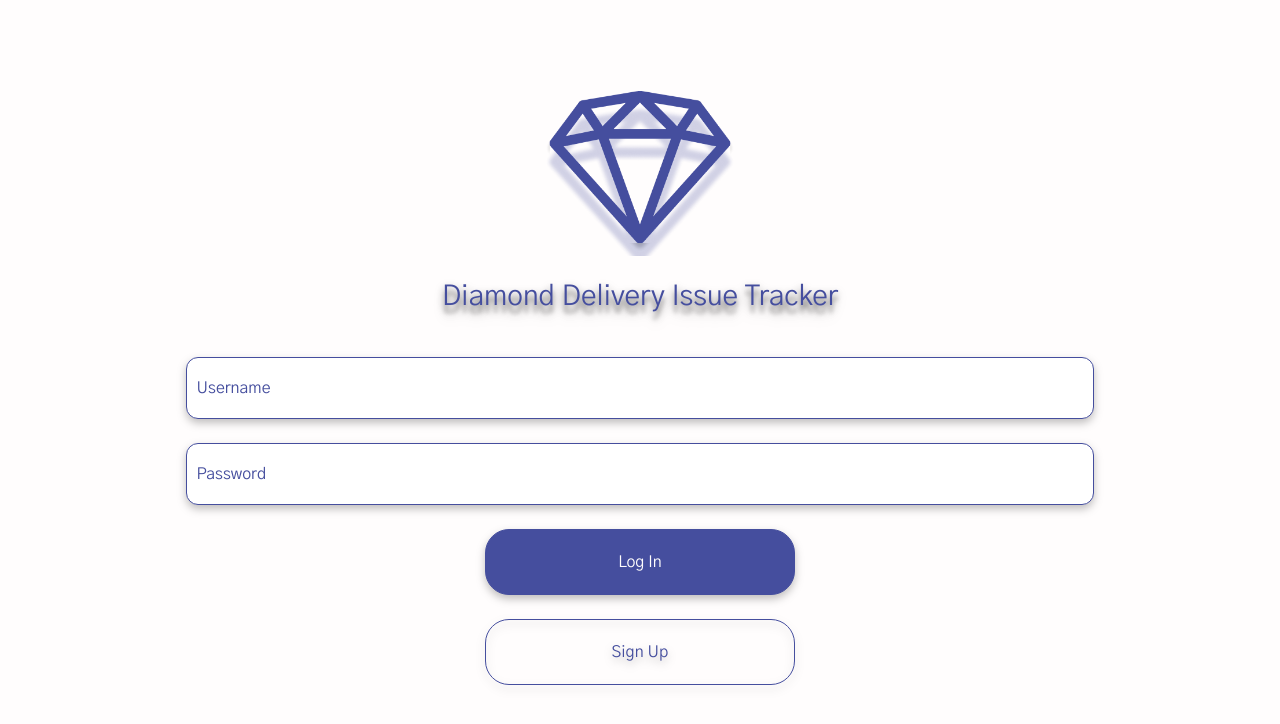
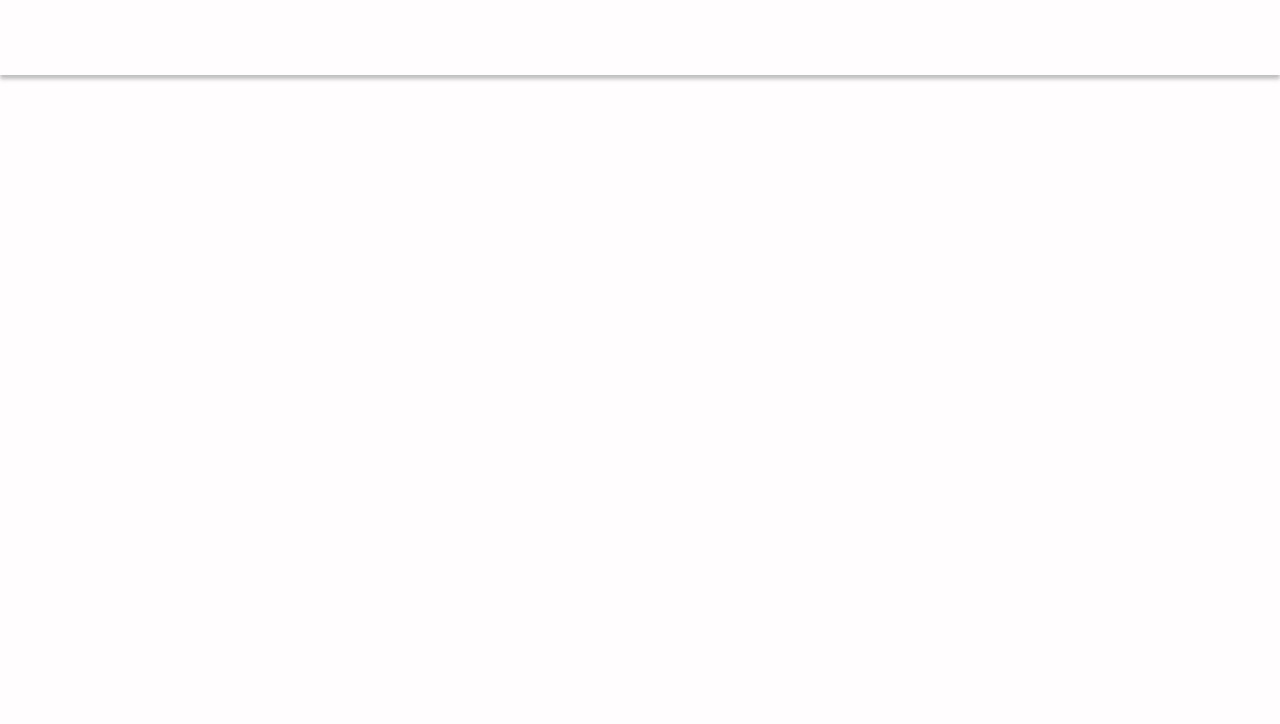
Before and after one commit to Diamond-Devs/bug-tracker, a React (Create React App) app: page / in a window 1280 px wide. Shown: the top 724 px of the page. Built offline with nearby package versions, Linux system fonts and the light colour scheme.

Commit message:
CONTRIBUTOR: fromjaytoz ADDED: started working on dashboard, navbar NEXT: add more icons to navbar FUNCnoPRESno

```diff
--- a/src/App.js
+++ b/src/App.js
@@ -1,25 +1,21 @@
 import React from "react";
-import Login from "./components/Login";
+import Login from "./pages/Login";
 import styled from "styled-components";
-
-const AppView = styled.div`
-  display: flex;
-  flex-direction: row;
-  align-items: center;
-  justify-content: center;
-  height: 100vh;
-`;
+import Dashboard from "./pages/Dashboard";
 
 const bottomMargin = "1.5em";
 const dropShadow = "drop-shadow(0px 4px 4px rgba(0, 0, 0, 0.25))";
 const inputBorderRadius = "12px;";
 
+const AppView = styled.div``;
+
 function App() {
   return (
     <AppView>
-      <Login
+      <Dashboard />
+      {/* <Login
         addStyles={{ mb: bottomMargin, ds: dropShadow, br: inputBorderRadius }}
-      />
+      /> */}
     </AppView>
   );
 }
--- a/src/components/Login.js
+++ /dev/null
@@ -1,67 +0,0 @@
-import React, { useState } from "react";
-import styled from "styled-components";
-import Logo from "./Logo";
-import RegularText from "./RegularText";
-import RegularInput from "./RegularInput";
-import Button from "./Button";
-import { useDiamondStyles } from "../hooks/useDiamondStyles";
-
-const LoginOrSignUp = styled.div`
-  width: 71vw;
-  height: 81.24vh;
-
-  display: flex;
-  justify-content: center;
-  align-items: center;
-  flex-direction: column;
-`;
-
-function Login({ addStyles }) {
-  const [isSignUp, setIsSignUp] = useState(false);
-  const titleStyle = useDiamondStyles({
-    size: 1.75,
-    mb: addStyles.mb,
-    ds: addStyles.ds,
-    ts: true,
-  });
-  const defaultStyle = useDiamondStyles({
-    mb: addStyles.mb,
-    ds: addStyles.ds,
-    br: addStyles.br,
-  });
-  return (
-    <LoginOrSignUp>
-      {isSignUp || (
-        <>
-          <Logo width={24.4} height={20.6} mb={addStyles.mb} />
-          <RegularText {...titleStyle}>
-            Diamond Delivery Issue Tracker
-          </RegularText>
-          <RegularInput {...defaultStyle} placeholder="Username" />
-          <RegularInput {...defaultStyle} placeholder="Password" />
-          <Button {...defaultStyle} invert>
-            Log In
-          </Button>
-          <Button {...defaultStyle} onClick={() => setIsSignUp(true)}>
-            Sign Up
-          </Button>
-        </>
-      )}
-      {isSignUp && (
-        <>
-          <Logo width={30.4} height={26.6} mb={addStyles.mb} />
-          <RegularInput {...defaultStyle} placeholder="Create username" />
-          <RegularInput {...defaultStyle} placeholder="Create Password" />
-          <Button {...defaultStyle} invert>
-            Create Account
-          </Button>
-          <Button {...defaultStyle} onClick={() => setIsSignUp(false)}>
-            Already have an account?
-          </Button>
-        </>
-      )}
-    </LoginOrSignUp>
-  );
-}
-
-export default Login;
--- /dev/null
+++ b/src/components/Navbar.js
@@ -0,0 +1,16 @@
+import React from "react";
+import styled from "styled-components";
+
+const NavbarDiv = styled.div`
+  grid-area: nav;
+  background: #fffdfd;
+  box-shadow: 0px 4px 4px rgba(0, 0, 0, 0.25);
+  width: 100vw;
+  height: 9.4vh;
+`;
+
+function Navbar() {
+  return <NavbarDiv></NavbarDiv>;
+}
+
+export default Navbar;
--- /dev/null
+++ b/src/pages/Dashboard.js
@@ -0,0 +1,24 @@
+import React from "react";
+import Navbar from "../components/Navbar";
+import styled from "styled-components";
+
+const DashboardDiv = styled.div`
+  display: grid;
+  width: 100vw;
+  grid-template-areas:
+    "nav nav nav"
+    "body body body"
+    "body body body";
+  grid-template-rows: 50px 1fr 30px;
+  grid-template-columns: 150px 1fr;
+`;
+
+function Dashboard() {
+  return (
+    <DashboardDiv>
+      <Navbar />
+    </DashboardDiv>
+  );
+}
+
+export default Dashboard;
--- /dev/null
+++ b/src/pages/Login.js
@@ -0,0 +1,77 @@
+import React, { useState } from "react";
+import styled from "styled-components";
+import Logo from "../components/Logo";
+import RegularText from "../components/RegularText";
+import RegularInput from "../components/RegularInput";
+import Button from "../components/Button";
+import { useDiamondStyles } from "../hooks/useDiamondStyles";
+
+const LoginView = styled.div`
+  display: flex;
+  flex-direction: row;
+  align-items: center;
+  justify-content: center;
+  height: 100vh;
+`;
+
+const LoginOrSignUp = styled.div`
+  width: 71vw;
+  height: 81.24vh;
+
+  display: flex;
+  justify-content: center;
+  align-items: center;
+  flex-direction: column;
+`;
+
+function Login({ addStyles }) {
+  const [isSignUp, setIsSignUp] = useState(false);
+  const titleStyle = useDiamondStyles({
+    size: 1.75,
+    mb: addStyles.mb,
+    ds: addStyles.ds,
+    ts: true,
+  });
+  const defaultStyle = useDiamondStyles({
+    mb: addStyles.mb,
+    ds: addStyles.ds,
+    br: addStyles.br,
+  });
+  return (
+    <LoginView>
+      <LoginOrSignUp>
+        {isSignUp || (
+          <>
+            <Logo width={24.4} height={20.6} mb={addStyles.mb} />
+            <RegularText {...titleStyle}>
+              Diamond Delivery Issue Tracker
+            </RegularText>
+            <RegularInput {...defaultStyle} placeholder="Username" />
+            <RegularInput {...defaultStyle} placeholder="Password" />
+            <Button {...defaultStyle} invert>
+              Log In
+            </Button>
+            <Button {...defaultStyle} onClick={() => setIsSignUp(true)}>
+              Sign Up
+            </Button>
+          </>
+        )}
+        {isSignUp && (
+          <>
+            <Logo width={30.4} height={26.6} mb={addStyles.mb} />
+            <RegularInput {...defaultStyle} placeholder="Create username" />
+            <RegularInput {...defaultStyle} placeholder="Create Password" />
+            <Button {...defaultStyle} invert>
+              Create Account
+            </Button>
+            <Button {...defaultStyle} onClick={() => setIsSignUp(false)}>
+              Already have an account?
+            </Button>
+          </>
+        )}
+      </LoginOrSignUp>
+    </LoginView>
+  );
+}
+
+export default Login;
```
